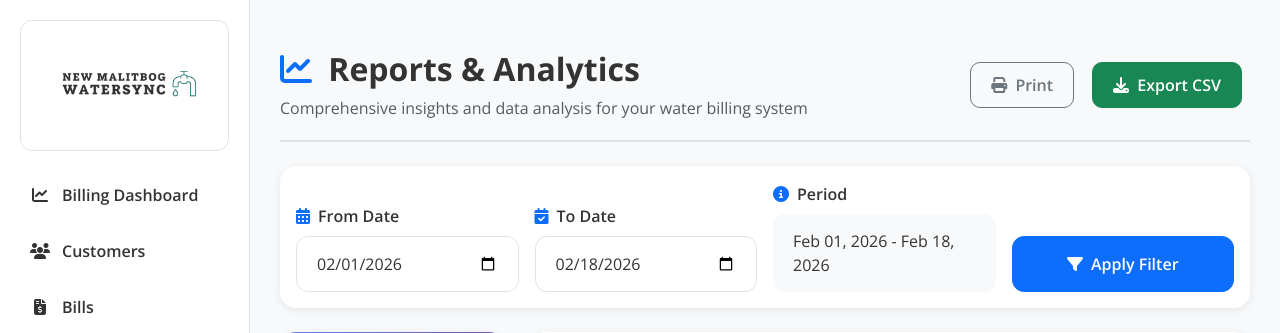
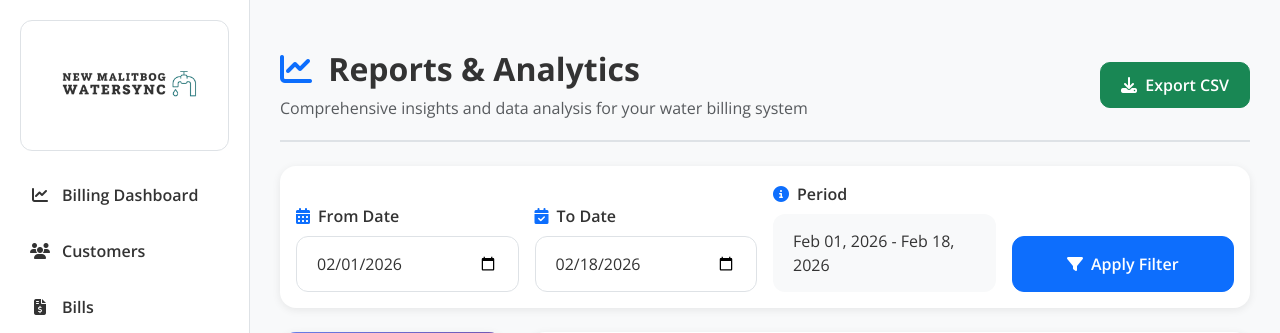
Before and after one commit to Andrei0031/capstone-watersync, a PHP site: page /CAPSTONE/reports.php in a window 1280 px wide. Shown: the top 333 px of the page. Run offline with PHP 8.4, Linux system fonts and the light colour scheme; the visitor is signed in with stand-in values (Sample User, id 1); tables that the repository leaves empty or names only in its code hold one stand-in row (values such as "Sample post"); a stand-in replaces the project's code that opens the database connection.

Commit message:
Remove print button and improve CSV export UX

```diff
--- a/reports.php
+++ b/reports.php
@@ -1052,10 +1052,7 @@ elseif ($report_type === 'logs') {
                 <p class="text-muted mb-0">Comprehensive insights and data analysis for your water billing system</p>
             </div>
             <div class="header-actions">
-                <button type="button" onclick="window.print()" class="btn btn-outline-secondary me-2">
-                    <i class="fas fa-print me-1"></i> Print
-                </button>
-                <button type="button" onclick="exportReport('csv')" class="btn btn-success me-2">
+                <button type="button" onclick="exportReport('csv', this)" class="btn btn-success">
                     <i class="fas fa-download me-1"></i> Export CSV
                 </button>
             </div>
@@ -1278,7 +1275,7 @@ elseif ($report_type === 'logs') {
                             </p>
                         </div>
                         <div class="mt-2 mt-md-0">
-                            <button type="button" onclick="exportReport('csv')" class="btn btn-success">
+                            <button type="button" onclick="exportReport('csv', this)" class="btn btn-success">
                                 <i class="fas fa-download me-1"></i> Export CSV
                             </button>
                         </div>
@@ -1330,18 +1327,23 @@ document.addEventListener('DOMContentLoaded', function() {
     });
 });
 
-function exportReport(format) {
+function exportReport(format, button) {
     const urlParams = new URLSearchParams(window.location.search);
-    const reportType = urlParams.get('type') || 'dashboard';
-    const dateFrom = urlParams.get('date_from') || '<?php echo $date_from; ?>';
-    const dateTo = urlParams.get('date_to') || '<?php echo $date_to; ?>';
+    const reportType = encodeURIComponent(urlParams.get('type') || 'dashboard');
+    const dateFrom = encodeURIComponent(urlParams.get('date_from') || '<?php echo $date_from; ?>');
+    const dateTo = encodeURIComponent(urlParams.get('date_to') || '<?php echo $date_to; ?>');
 
     if (format === 'pdf') {
         showInfo('PDF export feature is coming soon! Please use CSV export for now.');
         return;
     }
 
-    // Create export URL
+    // Optional loading state
+    if (button) {
+        showExportLoading(button);
+    }
+
+    // Create export URL (encode parameters for safety)
     const exportUrl = `export_reports.php?type=${reportType}&format=${format}&date_from=${dateFrom}&date_to=${dateTo}`;
 
     // Trigger download
```
